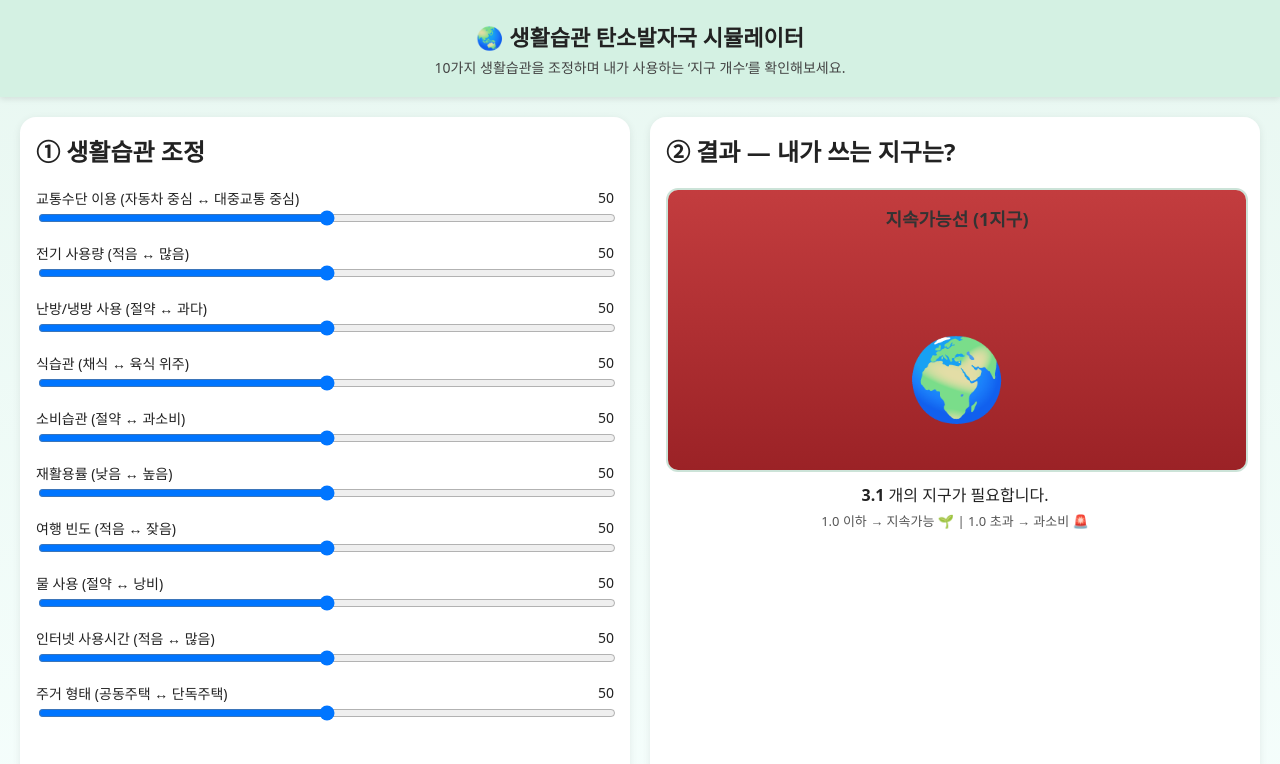
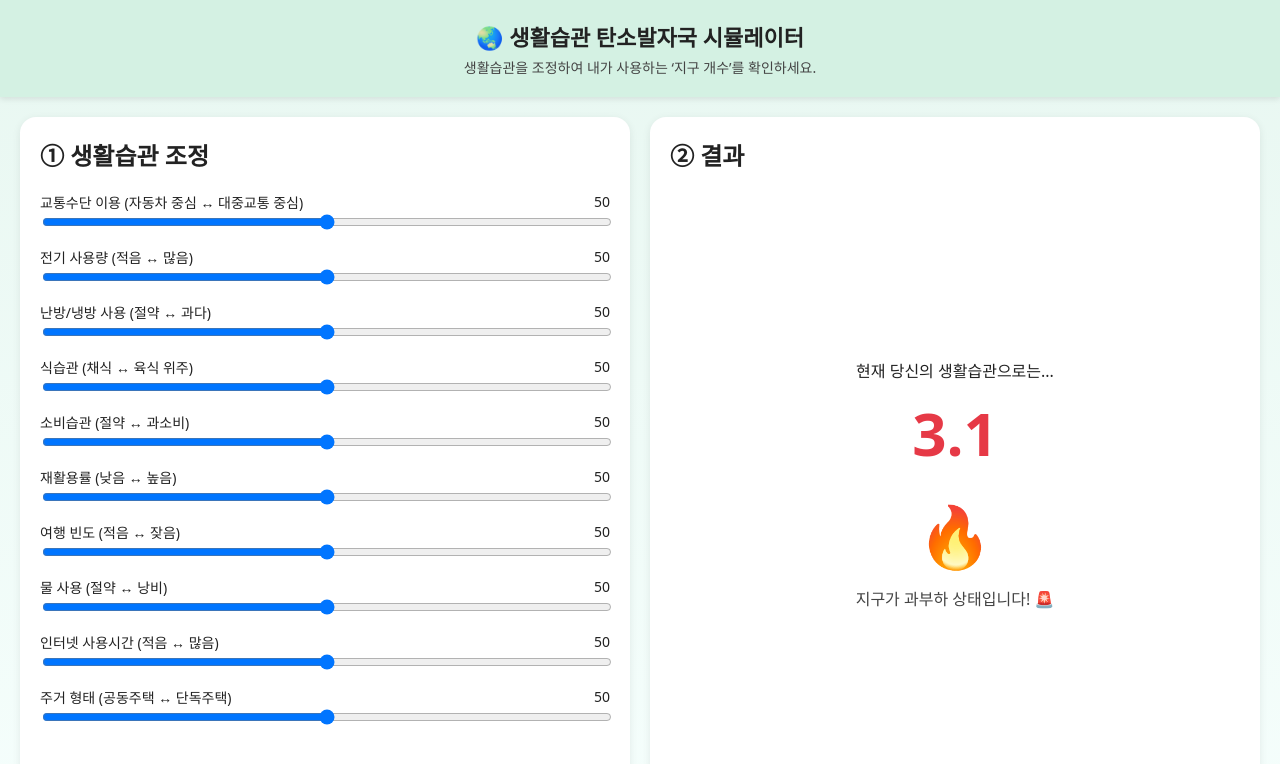
Before and after one commit to zephyrpen/carbon-footprint, a plain HTML site: page index.html in a window 1280 px wide. Drawn offline with Linux system fonts and the light colour scheme.

Commit message:
Update index.html

```diff
--- a/index.html
+++ b/index.html
@@ -36,7 +36,7 @@
     flex: 1;
     background: white;
     border-radius: 16px;
-    padding: 16px;
+    padding: 20px;
     box-shadow: 0 2px 8px rgba(0, 0, 0, 0.08);
     display: flex;
     flex-direction: column;
@@ -45,46 +45,28 @@
   .row { margin-bottom: 12px; }
   label { display: flex; justify-content: space-between; font-size: 14px; }
   input[type="range"] { width: 100%; }
-  .earthGauge {
-    position: relative;
-    width: 100%;
-    height: 280px;
-    background: #ecfdf5;
-    border-radius: 12px;
+  .resultBox {
     display: flex;
-    align-items: flex-end;
+    flex-direction: column;
     justify-content: center;
-    overflow: hidden;
-    border: 2px solid #cce3d8;
+    align-items: center;
+    flex: 1;
+    text-align: center;
   }
-  .earthFill {
-    position: absolute;
-    bottom: 0;
-    left: 0;
-    width: 100%;
-    height: 0%;
-    background: linear-gradient(180deg, #3bc47c, #1b7e47);
-    transition: height 0.6s ease;
+  .earthNumber {
+    font-size: 60px;
+    font-weight: 800;
+    color: #19734b;
+    margin: 10px 0;
   }
-  .earthIcon {
-    position: relative;
-    z-index: 2;
-    font-size: 80px;
-    margin-bottom: 40px;
+  .emoji {
+    font-size: 60px;
+    margin-top: 10px;
   }
-  .earthLabel {
-    position: absolute;
-    top: 15px;
-    width: 100%;
-    text-align: center;
-    font-size: 18px;
-    font-weight: 600;
-    color: #333;
-  }
-  .earthText {
-    text-align: center;
+  .message {
+    font-size: 16px;
+    color: #444;
     margin-top: 10px;
-    font-size: 16px;
   }
   @media (max-width: 900px) {
     .wrap { flex-direction: column; height: auto; }
@@ -94,29 +76,24 @@
 <body>
 <header>
   <h1>🌏 생활습관 탄소발자국 시뮬레이터</h1>
-  <p>10가지 생활습관을 조정하며 내가 사용하는 ‘지구 개수’를 확인해보세요.</p>
+  <p>생활습관을 조정하여 내가 사용하는 ‘지구 개수’를 확인하세요.</p>
 </header>
 
 <div class="wrap">
-  <!-- 왼쪽: 슬라이더 조정 -->
+  <!-- 왼쪽: 생활습관 조정 -->
   <section class="panel">
     <h2 style="margin-top:0;">① 생활습관 조정</h2>
     <div id="sliders"></div>
   </section>
 
-  <!-- 오른쪽: 지구개수 게이지 -->
+  <!-- 오른쪽: 결과 (지구 개수만 표시) -->
   <section class="panel">
-    <h2 style="margin-top:0;">② 결과 — 내가 쓰는 지구는?</h2>
-    <div class="earthGauge">
-      <div class="earthFill" id="earthFill"></div>
-      <div class="earthIcon">🌍</div>
-      <div class="earthLabel">지속가능선 (1지구)</div>
-    </div>
-    <div class="earthText">
-      <strong id="earthCount">1.0</strong> 개의 지구가 필요합니다.
-      <p style="font-size:13px;color:#555;margin-top:5px;">
-        1.0 이하 → 지속가능 🌱 | 1.0 초과 → 과소비 🚨
-      </p>
+    <h2 style="margin-top:0;">② 결과</h2>
+    <div class="resultBox">
+      <div>현재 당신의 생활습관으로는...</div>
+      <div class="earthNumber" id="earthCount">1.0</div>
+      <div class="emoji" id="earthEmoji">🌍</div>
+      <div class="message" id="earthMessage">지속가능한 수준입니다. 🌱</div>
     </div>
   </section>
 </div>
@@ -141,7 +118,7 @@ const activities = [
 // ===============================
 // 슬라이더 생성
 // ===============================
-const container=document.getElementById("sliders");
+const container = document.getElementById("sliders");
 activities.forEach(a=>{
   const div=document.createElement("div");
   div.className="row";
@@ -153,7 +130,7 @@ activities.forEach(a=>{
 });
 
 // ===============================
-// 계산 & 업데이트
+// 계산 함수
 // ===============================
 function calcTotal(){
   let total=0;
@@ -166,26 +143,36 @@ function calcTotal(){
   return total;
 }
 
+// ===============================
+// 업데이트
+// ===============================
 function update(){
   const total=calcTotal();
-  const earths=total/3; // 1지구=3톤 기준
-  const percent=Math.min(earths*100,200); // 200%=2지구 제한
-  document.getElementById("earthFill").style.height=Math.min(percent,200)+"%";
-  document.getElementById("earthCount").textContent=earths.toFixed(1);
+  const earths=total/3; // 1지구 = 3톤 CO2 기준
+  const numEl=document.getElementById("earthCount");
+  const emojiEl=document.getElementById("earthEmoji");
+  const msgEl=document.getElementById("earthMessage");
 
-  // 색 변화 (지속가능 / 위험)
-  const fill=document.getElementById("earthFill");
-  if(earths<=1){
-    fill.style.background="linear-gradient(180deg,#3bc47c,#1b7e47)";
-  }else if(earths<=1.5){
-    fill.style.background="linear-gradient(180deg,#f2c94c,#f2994a)";
-  }else{
-    fill.style.background="linear-gradient(180deg,#eb5757,#9b2226)";
+  numEl.textContent=earths.toFixed(1);
+
+  // 상태에 따라 이모지와 메시지 변경
+  if(earths <= 1){
+    emojiEl.textContent="🌍";
+    numEl.style.color="#19734b";
+    msgEl.textContent="지속가능한 수준입니다. 🌱";
+  } else if(earths <= 1.5){
+    emojiEl.textContent="🌏";
+    numEl.style.color="#f2a900";
+    msgEl.textContent="주의! 조금 더 절약이 필요합니다. ⚠️";
+  } else {
+    emojiEl.textContent="🔥";
+    numEl.style.color="#e63946";
+    msgEl.textContent="지구가 과부하 상태입니다! 🚨";
   }
 }
 
 // ===============================
-// 이벤트 등록
+// 이벤트 연결
 // ===============================
 activities.forEach(a=>{
   const s=document.getElementById(a.key);
```
